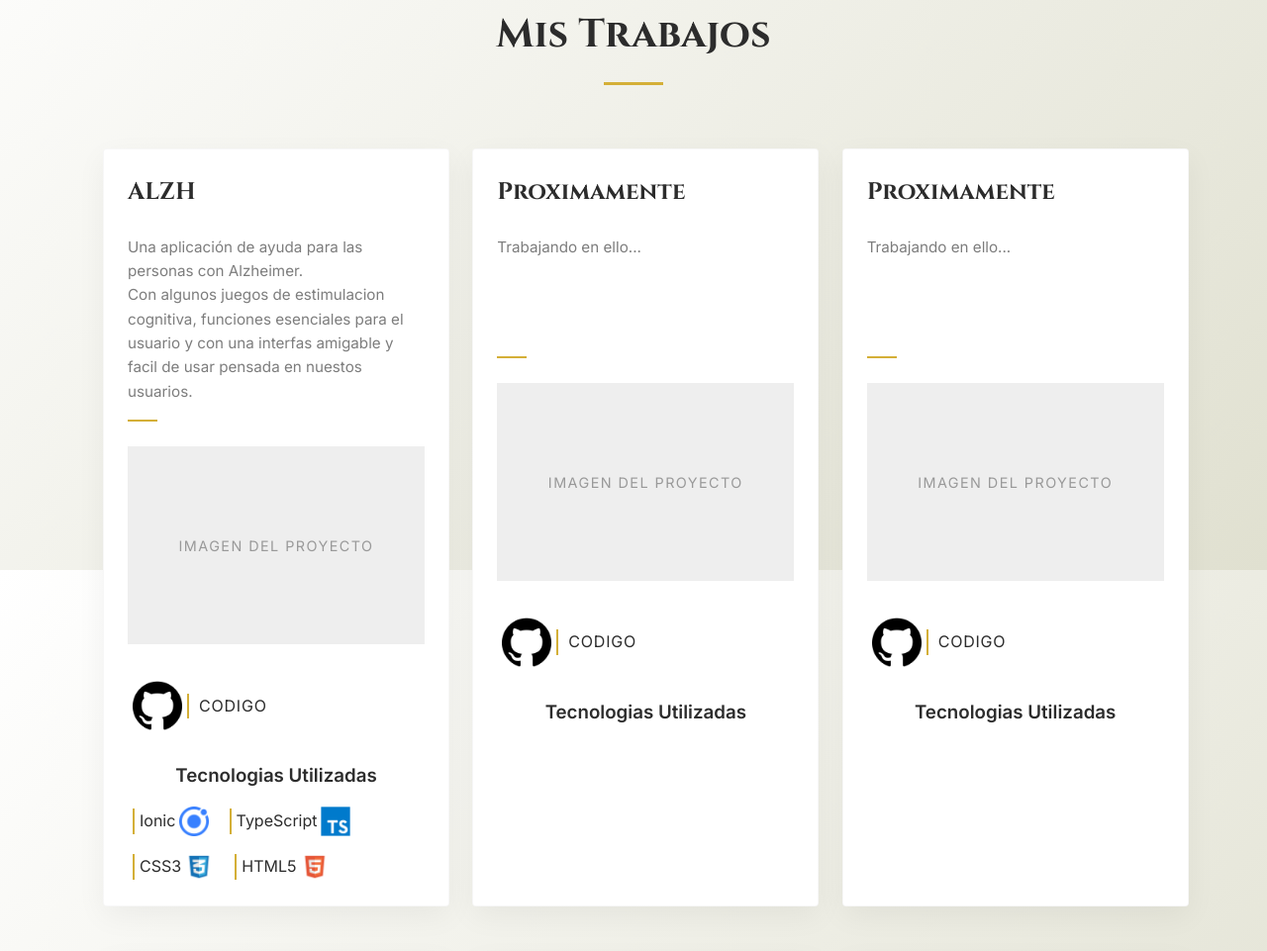
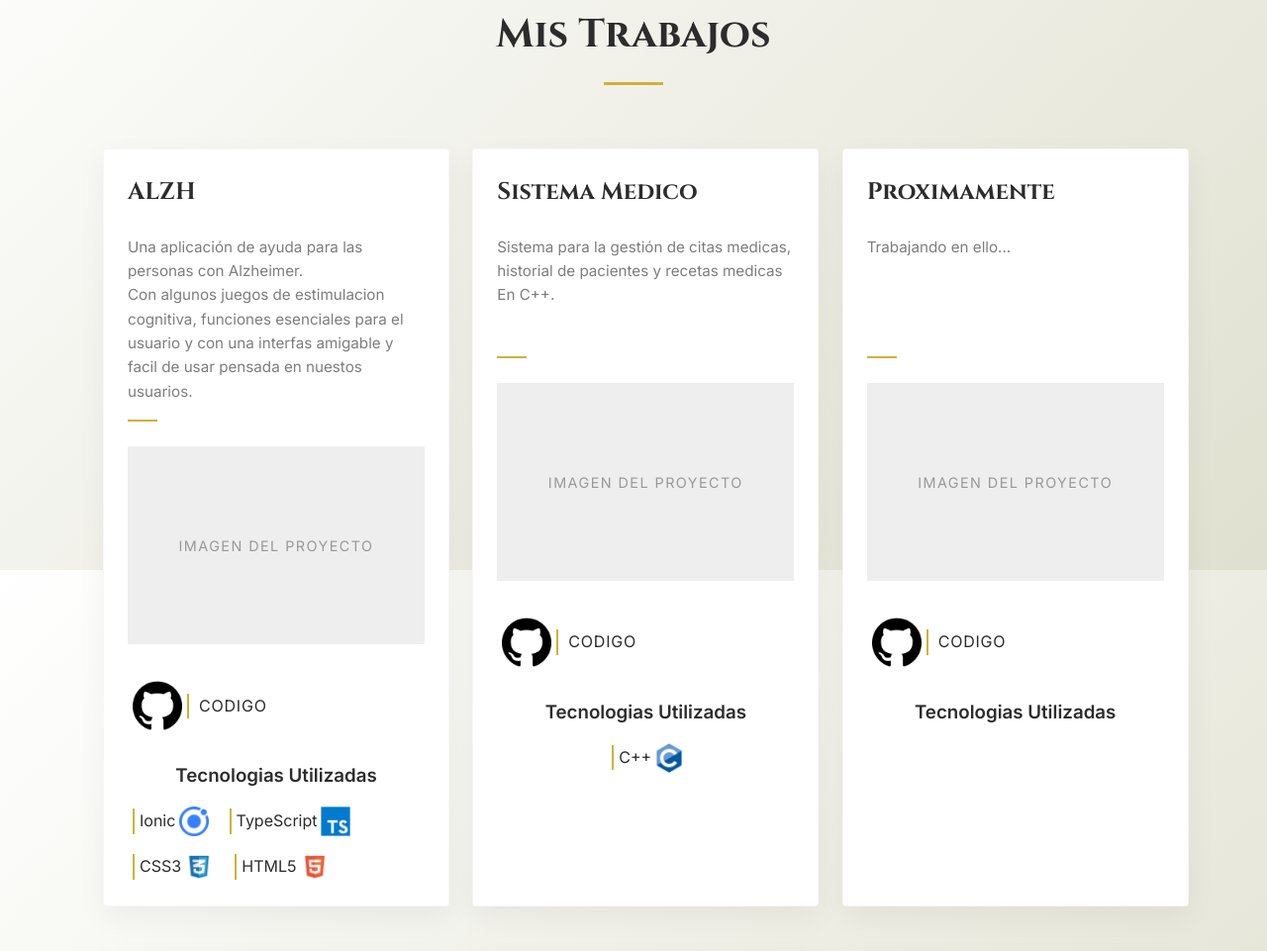
Before and after one commit to JoseJulian01/Portafolio, a plain HTML site: page index.html in a window 1280 px wide. Shown: the part 1024-1985 px from the top of the page at 99% size. Drawn offline with Linux system fonts and the light colour scheme.

Commit message:
feat: add medical system project details and imagery to portfolio index

```diff
--- a/index.html
+++ b/index.html
@@ -107,8 +107,10 @@
 
                 <article class="content-box" id="alzh-box">
                     <div class="box-inner">
-                        <h3>Proximamente</h3>
-                        <p>Trabajando en ello...
+                        <h3>Sistema Medico</h3>
+                        <p>Sistema para la gestión de citas medicas,
+                            historial de pacientes y recetas medicas
+                            En C++.
                         </p>
                         <span class="box-decoration"></span>
                     </div>
@@ -116,18 +118,15 @@
                     <div class="box-inner" id="alzh">
                         <div class="img-placeholder">Imagen del Proyecto</div>
                         <ul>
-                            <li><a href="https://github.com/JoseJulian01"><img src="github.ico"
-                                        alt="github"><span>Codigo</span></a></li>
+                            <li><a href="https://github.com/JoseJulian01/Sistema-Medico-de-Consultas-en-C-"><img
+                                        src="github.ico" alt="github"><span>Codigo</span></a></li>
                         </ul>
                     </div>
                     <br>
                     <div class="box-inner" id="tec-section">
                         <h1>Tecnologias Utilizadas</h1>
                         <ul class="use-tecnologies">
-                            <!-- <li><span>Ionic</span><img src="ionic.ico" alt="Ionic"></li>
-                            <li><span>TypeScript</span><img src="type.ico" alt="TypeScript"></li>
-                            <li><span>CSS3</span><img src="CSS.ico" alt="CSS3"></li>
-                            <li><span>HTML5</span><img src="HTML.ico" alt="HTML5"></li> -->
+                            <li><span>C++</span><img src="C.ico" alt="C++"></li>
                         </ul>
                     </div>
                 </article>
```
Also changed, not shown: C++ (1).png (added), C++ (2).png (added).
